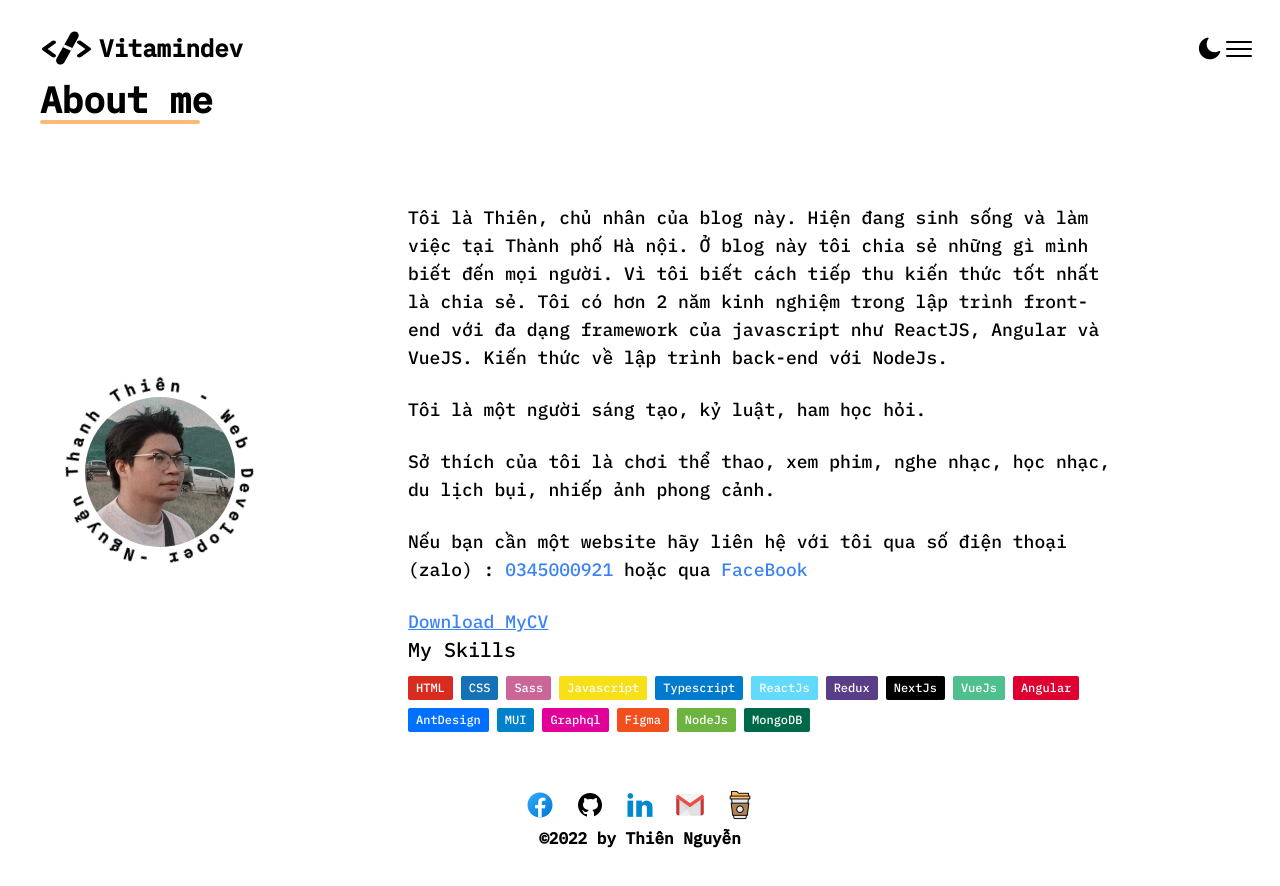
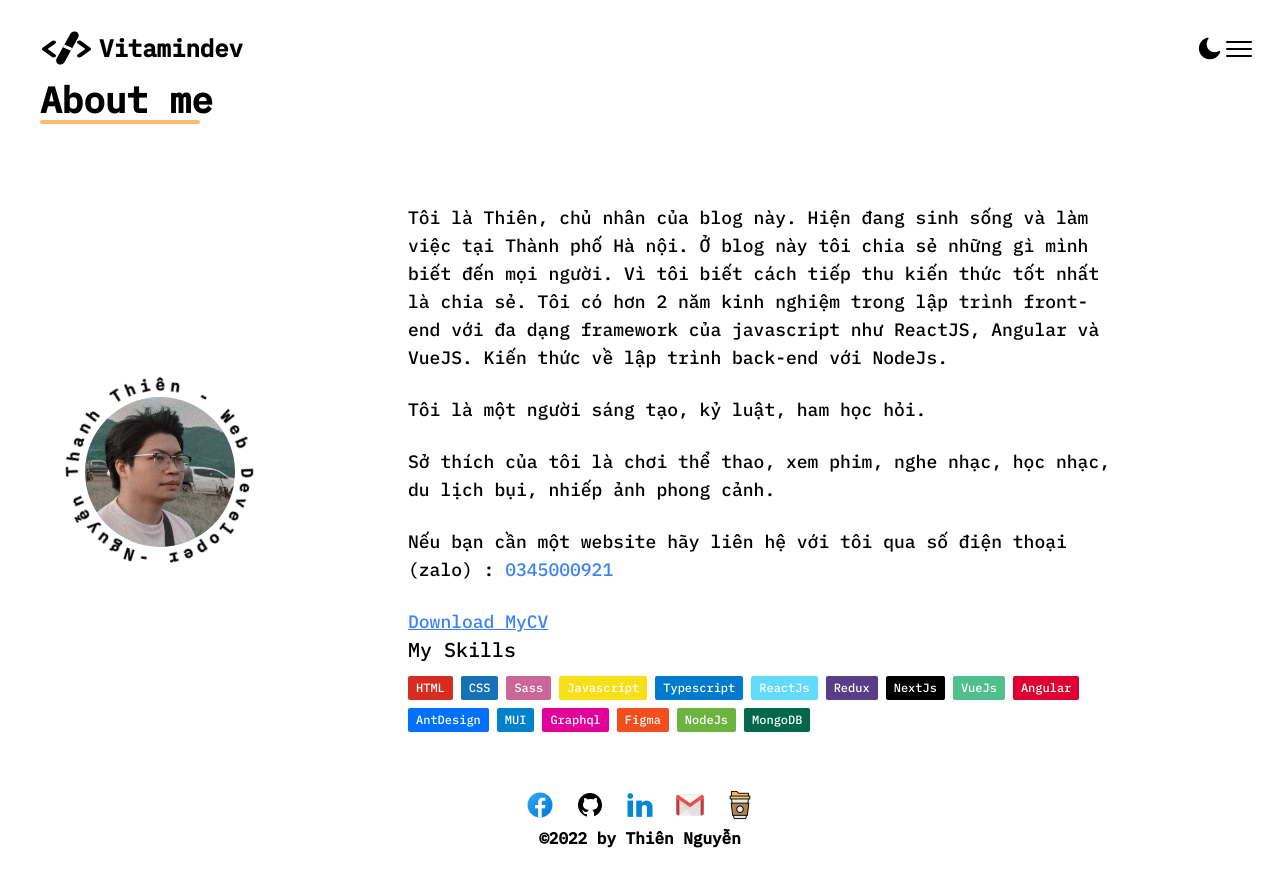
Before and after one commit to veDnimatvi/VitamindevSite, a Next.js app: page /about in a window 1280 px wide. Shown: the top 886 px of the page. Built offline with nearby package versions, Linux system fonts and the light colour scheme.

Commit message:
Update about.jsx

```diff
--- a/pages/about.jsx
+++ b/pages/about.jsx
@@ -133,13 +133,6 @@ const About = () => {
               <a className="text-blue-500" href="tel:+84345000921">
                 0345000921
               </a>{" "}
-              hoặc qua{" "}
-              <a
-                className="text-blue-500"
-                href="https://www.facebook.com/nt.thien.9899/"
-              >
-                FaceBook
-              </a>
             </p>
             <a
               href="https://drive.google.com/file/d/1SYgDuz8MTNUVHvIKwBsqh7VxfmHUhuXJ/view?usp=sharing"
```
